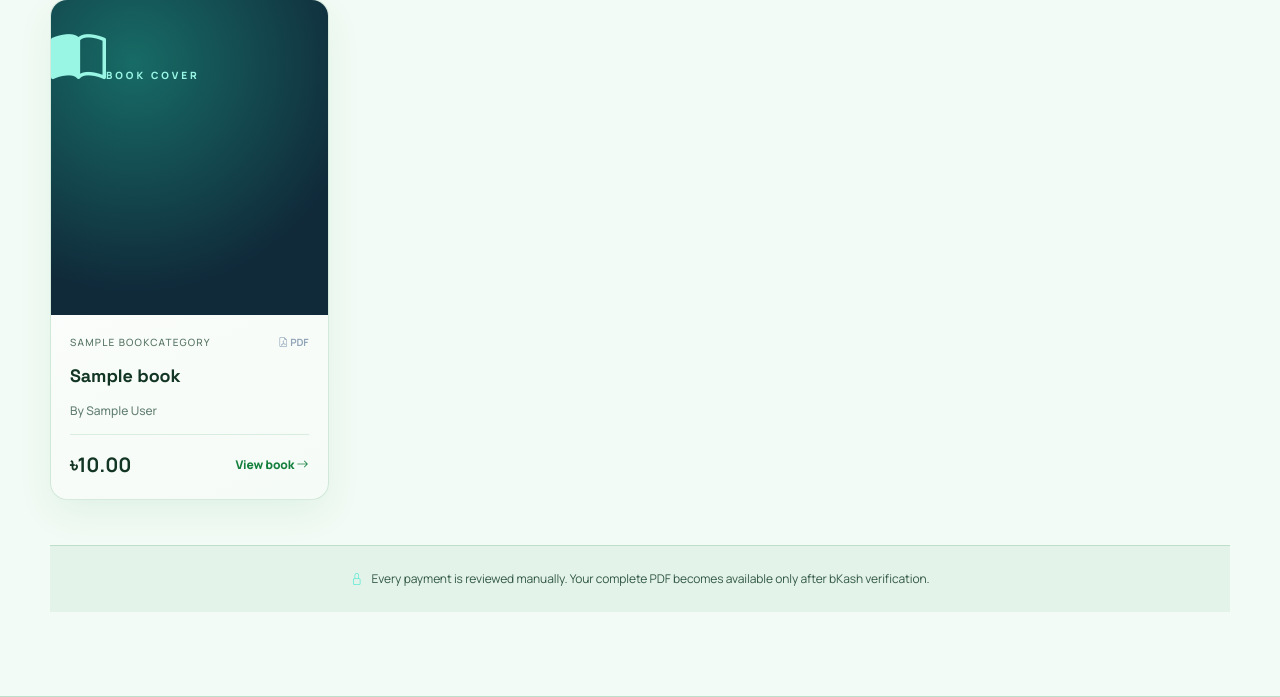
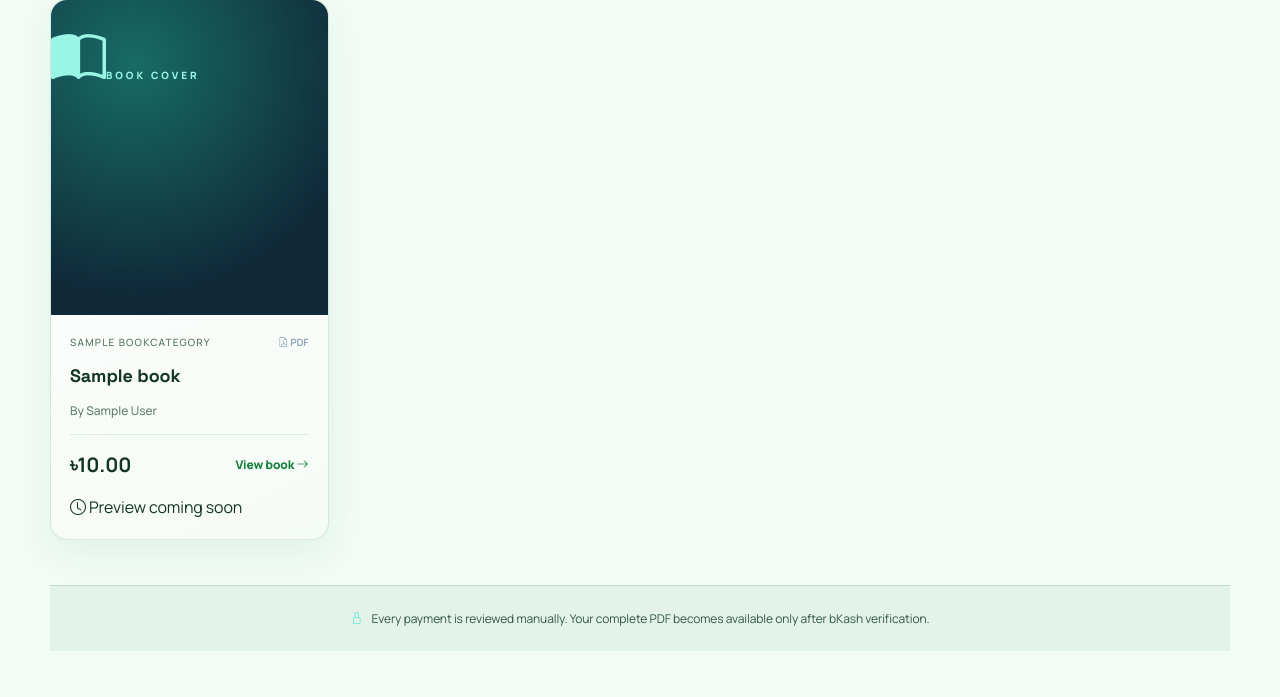
Before and after one commit to Hasan-Gazi-1617/personal-portfolio, a Django app: page /library/ in a window 1280 px wide. Shown: the part 861-1558 px from the top of the page. Run offline with Django 5.2, Linux system fonts and the light colour scheme; tables that the repository leaves empty hold one stand-in row (values such as "Sample post").

Commit message:
Add distinct free preview action to each book card

```diff
--- a/templates/books/library.html
+++ b/templates/books/library.html
@@ -54,6 +54,7 @@
         <h2><a href="{% url 'books:detail' book.slug %}">{{ book.title }}</a></h2>
         <p class="book-card-author">By {{ book.author|default:"Independent publication" }}</p>
         <div class="book-card-bottom"><strong>৳{{ book.price }}</strong><a class="book-card-link" href="{% url 'books:detail' book.slug %}">View book <i class="bi bi-arrow-right"></i></a></div>
+        {% if book.preview_available %}<a class="book-card-preview" href="{% url 'books:preview' book.slug %}" target="_blank" rel="noopener"><i class="bi bi-book-open"></i> Read free preview</a>{% else %}<span class="book-card-preview book-card-preview-disabled"><i class="bi bi-clock"></i> Preview coming soon</span>{% endif %}
       </div>
     </article>
     {% empty %}
```
